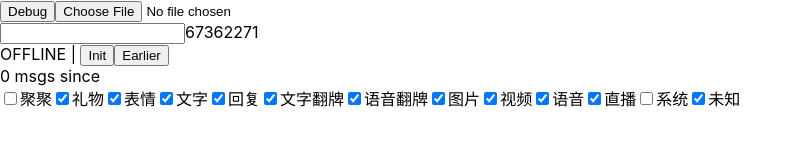
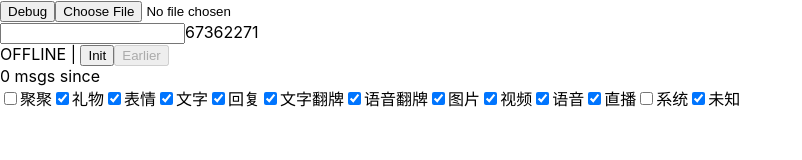
Before and after one commit to srand1/ro-pocket, a React (Create React App) app: page / in a window 1280 px wide. Shown: the top 160 px of the page, without its empty margins (0-802 px from the left). Built offline with nearby package versions, Linux system fonts and the light colour scheme.

Commit message:
disable buttons

```diff
--- a/src/Room.js
+++ b/src/Room.js
@@ -168,8 +168,8 @@ export const Room = props => {
 				{roomId}
 				<br />
 				{stageView} | {chatroom?.protocol?.hasLogin?.toString()}
-				<button onClick={init}>Init</button>
-				<button onClick={earlier}>Earlier</button>
+				<button onClick={init} disabled={stageView === 'ONLINE'}>Init</button>
+				<button onClick={earlier} disabled={!chatroom?.protocol?.hasLogin}>Earlier</button>
 				<br />
 				{msgsView.length} msgs since {msgsView.length>0?(new Date(msgsView[0].time)).toLocaleString():null}
 				<div>
```
